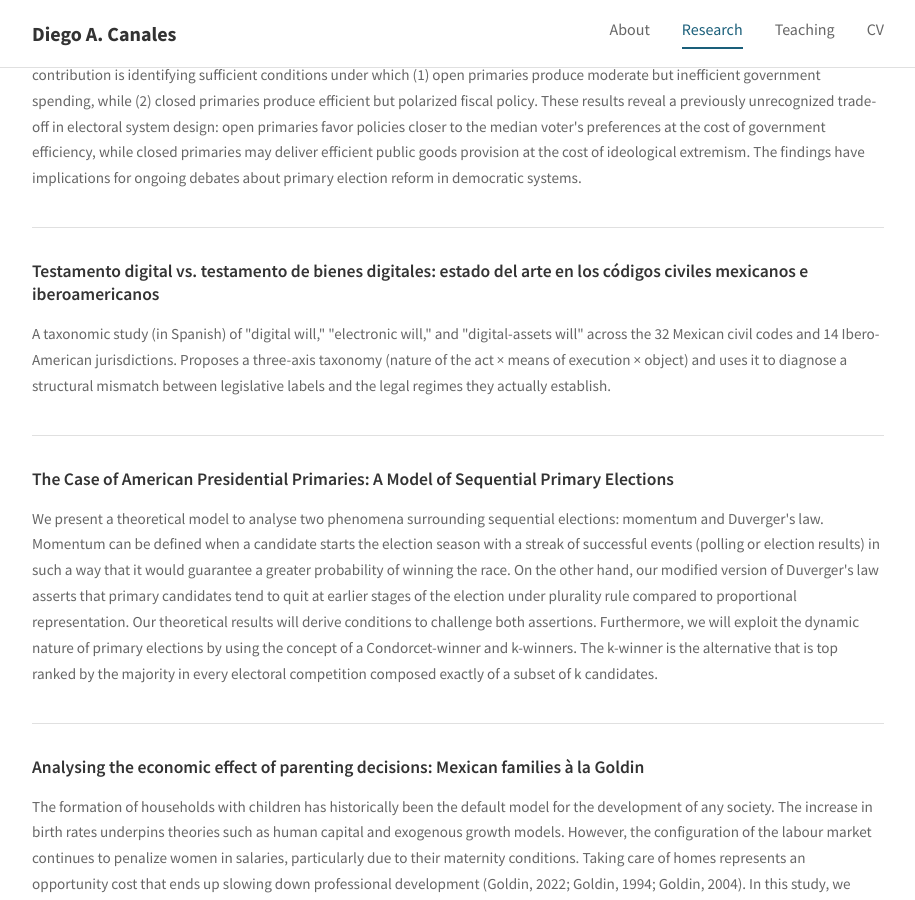
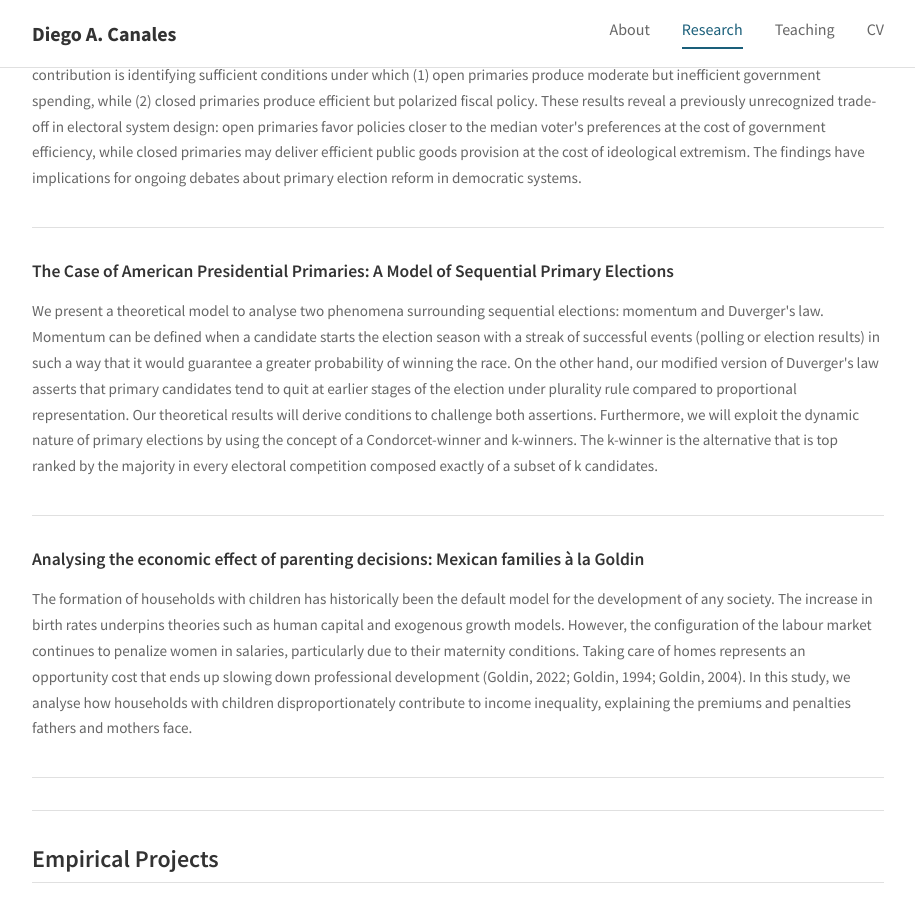
Before and after one commit to diegoacanales/diegoacanales.github.io, a Jekyll site: the page built from research.md, in a window 1280 px wide and 900 px high, scrolled down 768 px. Shown: the whole window, without its empty margins (182-1097 px from the left). Built offline with Jekyll 4.4.1, drawn with Linux system fonts in a browser that asks for light colours; some web fonts are replaced.

Commit message:
Remove Testamentos digital wills paper from CV, research page, and PDF

```diff
--- a/research.md
+++ b/research.md
@@ -48,15 +48,6 @@ permalink: /research/
   </p>
 </div>
 
-<div class="publication">
-  <h3>Testamento digital vs. testamento de bienes digitales: estado del arte en los códigos civiles mexicanos e iberoamericanos</h3>
-  <p class="abstract">
-    A taxonomic study (in Spanish) of "digital will," "electronic will," and "digital-assets will"
-    across the 32 Mexican civil codes and 14 Ibero-American jurisdictions. Proposes a three-axis
-    taxonomy (nature of the act × means of execution × object) and uses it to diagnose a structural
-    mismatch between legislative labels and the legal regimes they actually establish.
-  </p>
-</div>
 
 <div class="publication">
   <h3>The Case of American Presidential Primaries: A Model of Sequential Primary Elections</h3>
```
Also changed, not shown: cv.md (+0 -1 lines), 1 other file.
